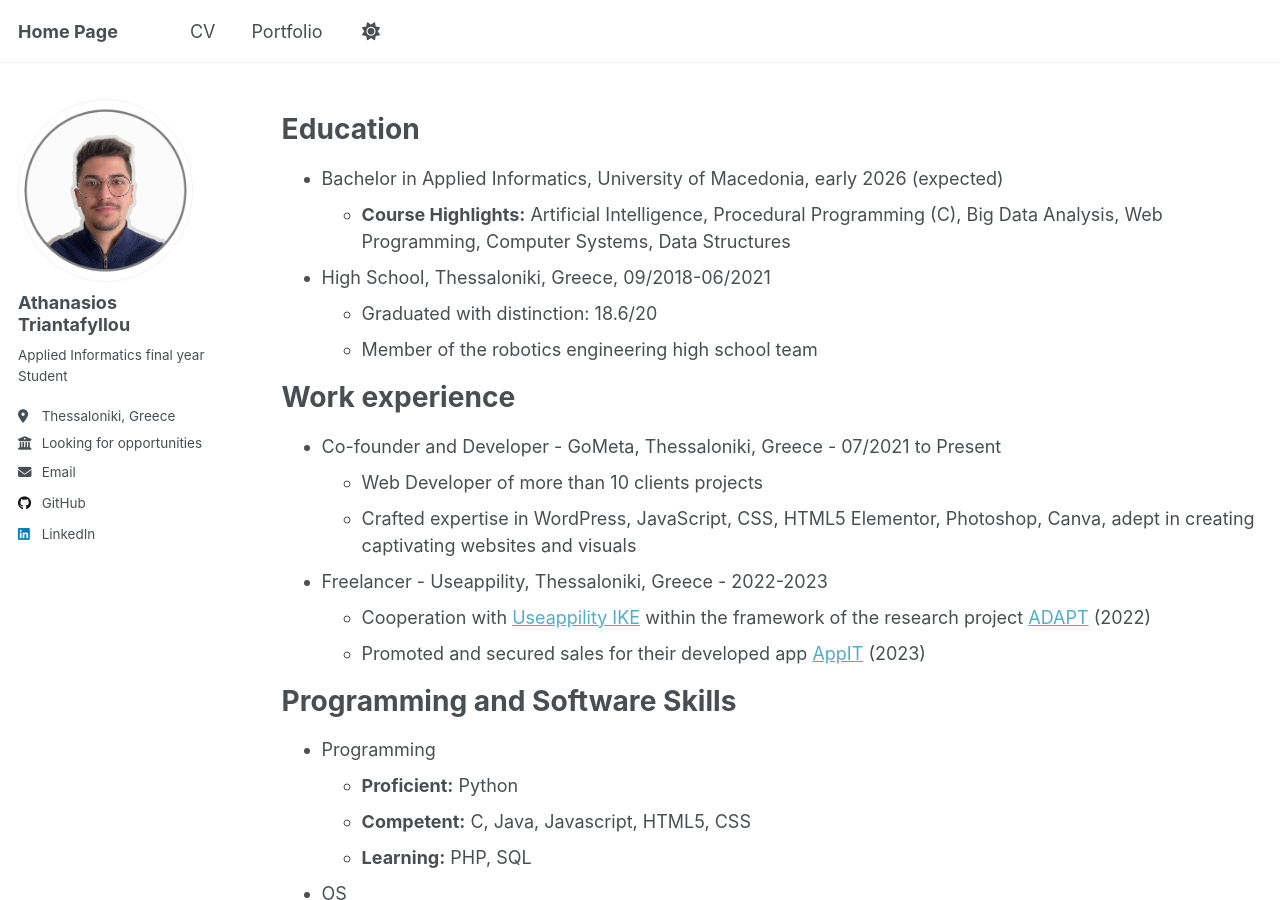
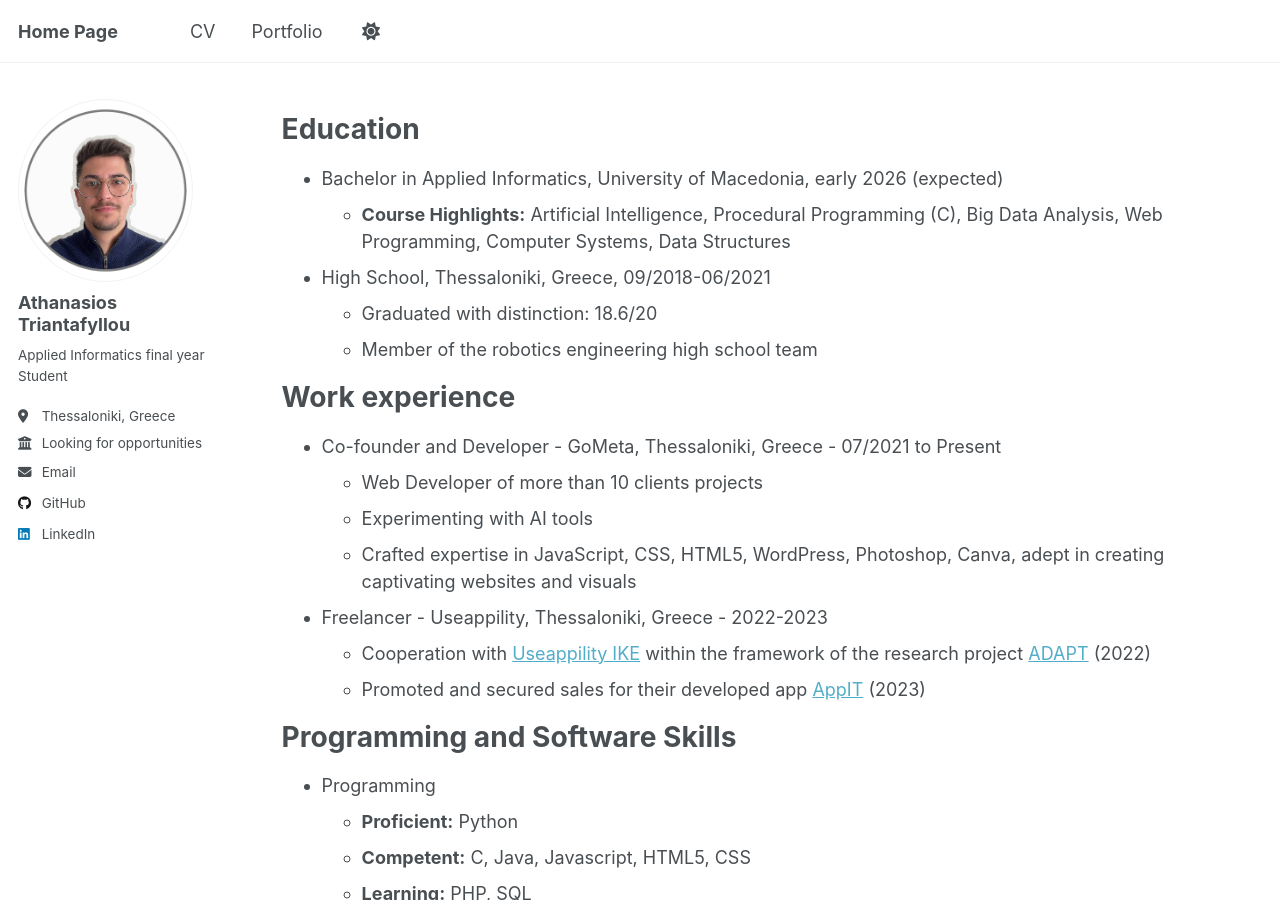
Before and after one commit to AthTriantafyllou/AthTriantafyllou.github.io, a Jekyll site: the page built from _pages/cv.md, in a window 1280 px wide and 900 px high. Built offline with Jekyll 4.4.1, drawn with Linux system fonts in a browser that asks for light colours; a script that is not in the unit is left out.

Commit message:
Update cv.md

```diff
--- a/_pages/cv.md
+++ b/_pages/cv.md
@@ -22,7 +22,8 @@ Work experience
 ======
 * Co-founder and Developer - GoMeta, Thessaloniki, Greece - 07/2021 to Present
   * Web Developer of more than 10 clients projects
-  * Crafted expertise in WordPress, JavaScript, CSS, HTML5 Elementor, Photoshop, Canva, adept in creating captivating websites and visuals
+  * Experimenting with AI tools
+  * Crafted expertise in JavaScript, CSS, HTML5, WordPress, Photoshop, Canva, adept in creating captivating websites and visuals
 
 * Freelancer - Useappility, Thessaloniki, Greece - 2022-2023
   * Cooperation with [Useappility IKE](https://useappility.com){:target="_blank"} within the framework of the research project [ADAPT](https://useappility.com/en/adapt_app/){:target="_blank"} (2022)
```
